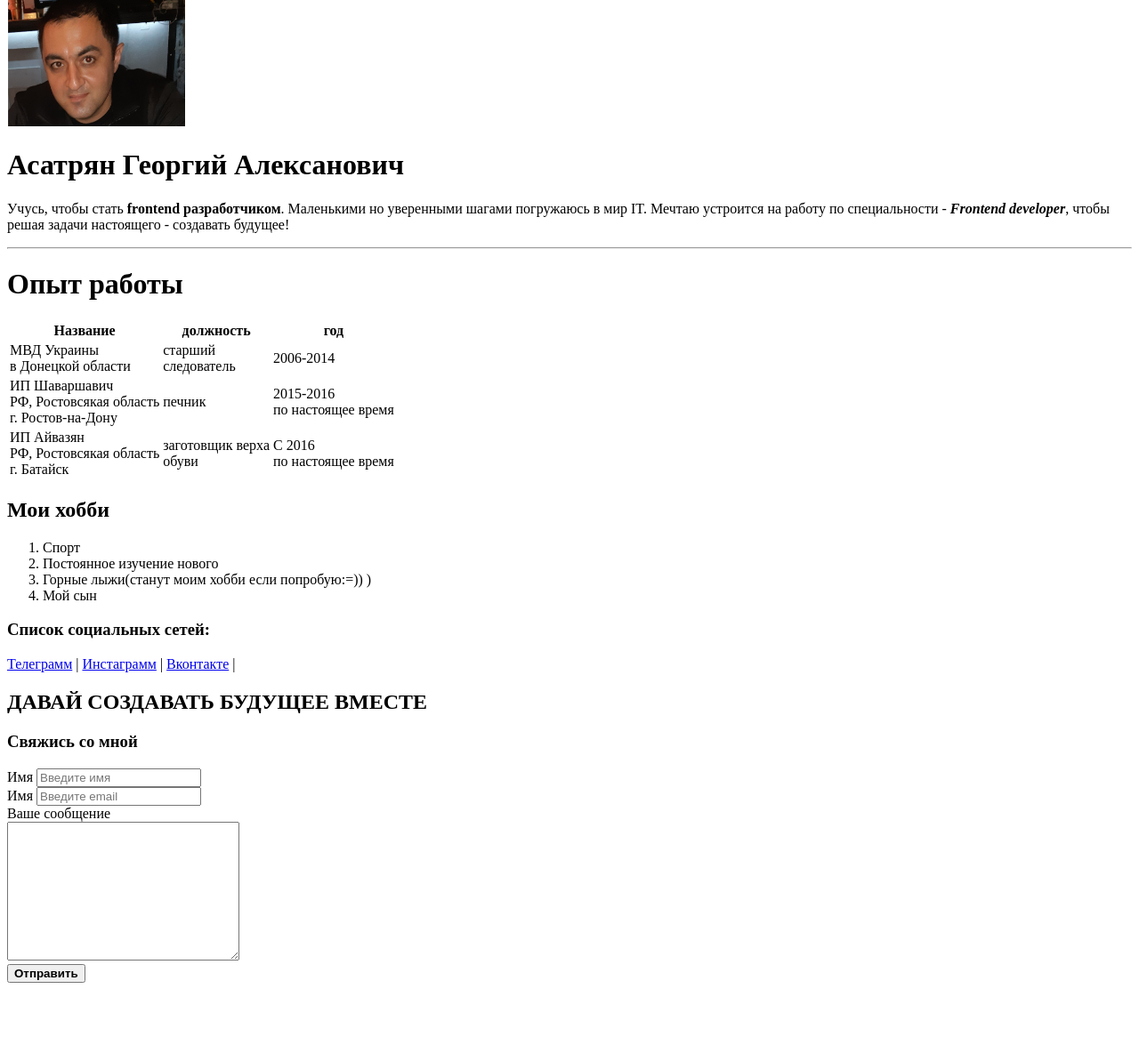
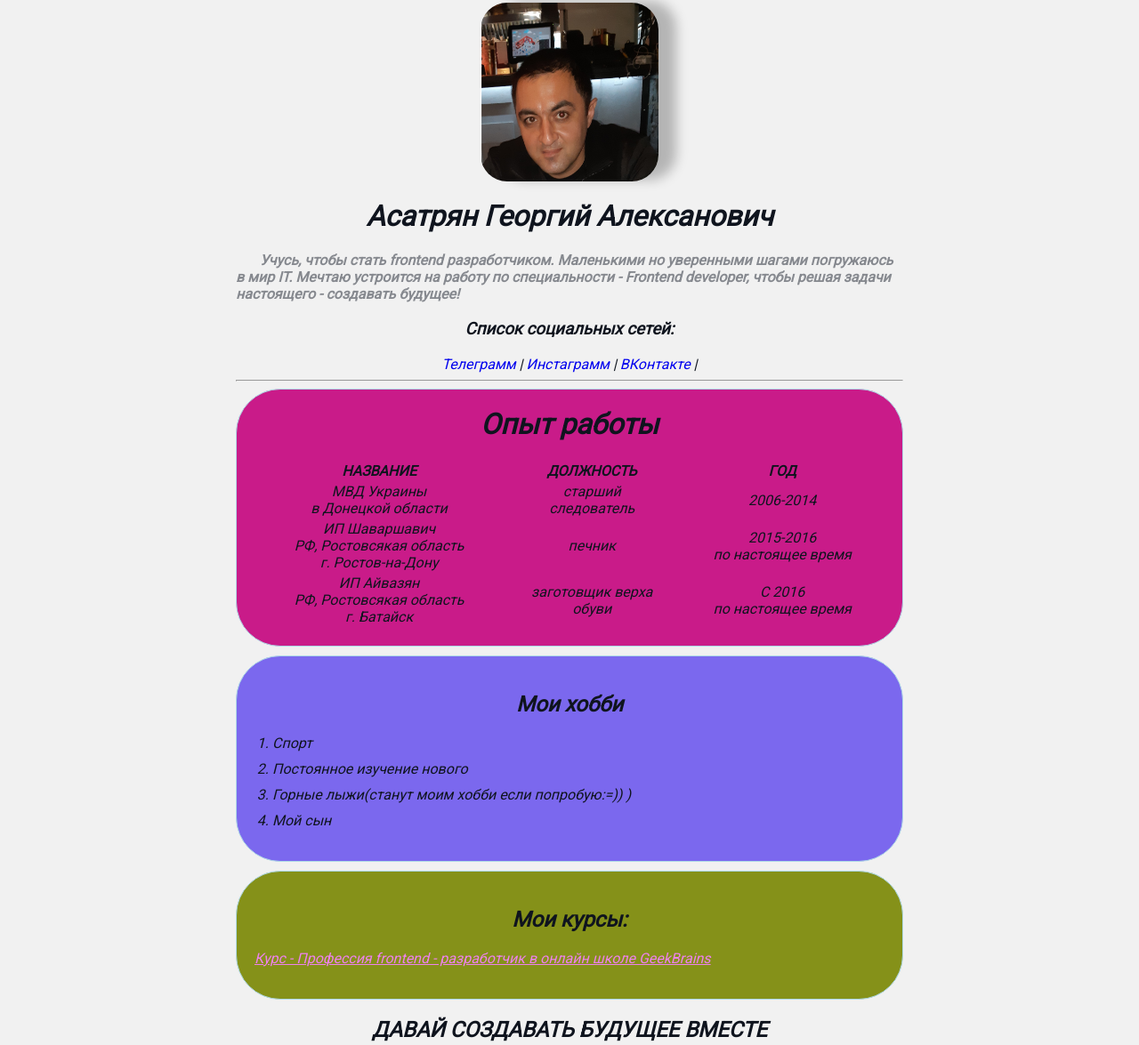
Before and after one commit to GeorgeAsatryan/resume, a plain HTML site: page index_01.html in a window 1280 px wide. Shown: the part 67-1242 px from the top of the page at 89% size. Before the commit the page ends 1180 px from the top, so only its background shows below. Drawn offline with Linux system fonts and the light colour scheme.

Commit message:
Add styles

```diff
--- a/index_01.html
+++ b/index_01.html
@@ -8,29 +8,52 @@
     <title>Document</title>
     <meta name="keywords" content="Asatryan, CV, resume">
     <meta name="description" content="Сайт - резюме Асатряна Георгия">
+    <link rel="stylesheet" href="style.css">
 </head>
 
 <body>
+    <div class="container">
+        <div class="info">
 
-    <img src="imeg_resume.jpg" alt="photo_resume" width="200">
+            <img src="imeg_resume.jpg" alt="photo_resume" class="avatar">
 
+            <div class="info_text">
+                <div class="text">
                     <h1>Асатрян Георгий Алексанович</h1>
-
-    <p>Учусь, чтобы стать <strong>frontend разработчиком</strong>. Маленькими но уверенными шагами погружаюсь в мир IT.
-        Мечтаю устроится на работу по специальности - <strong><em>Frontend developer</em></strong>, чтобы решая задачи
+                </div>
+                <p>Учусь, чтобы стать <strong>frontend разработчиком</strong>. Маленькими но уверенными шагами
+                    погружаюсь в
+                    мир
+                    IT.
+                    Мечтаю устроится на работу по специальности - <strong><em>Frontend developer</em></strong>, чтобы
+                    решая
+                    задачи
                     настоящего - создавать
                     будущее!</p>
+            </div>
+            <div class="account">
+                <h3>Список социальных сетей:</h3>
+
+                <a href="https://web.telegram.org/k/" target="_blank">Телеграмм</a> |
+
+                <a href="https://www.instagram.com/gyry007/" target="_blank">Инстаграмм</a> |
+
+                <a href="https://vk.com/GYRY007?from=address_box" target="_blank">ВКонтакте</a> |
+            </div>
+        </div>
 
         <hr>
 
+        <div class="card bg-violetred">
+
             <h1>Опыт работы</h1>
 
-    <Table>
+            <Table class="table">
                 <thead>
                     <tr>
-                <th>Название</th>
-                <th>должность</th>
-                <th>год</th>
+                        <th>НАЗВАНИЕ</th>
+                        <th>ДОЛЖНОСТЬ</th>
+                        <th>ГОД</th>
                     </tr>
                 </thead>
 
@@ -58,50 +81,56 @@
                     </tr>
                 </tbody>
             </Table>
+        </div>
 
+        <div class="card bg-mediumslateblue">
             <h2>Мои хобби</h2>
 
-    <ol>
+            <ol class="list">
                 <li>Спорт</li>
                 <li>Постоянное изучение нового</li>
                 <li>Горные лыжи(станут моим хобби если попробую:=)) )</li>
                 <li>Мой сын</li>
             </ol>
+        </div>
 
-    <h3>Список социальных сетей:</h3>
+        <div class="card bg-green">
+            <h2>Мои курсы:</h2>
 
-    <a href="https://web.telegram.org/k/" target="_blank">Телеграмм</a> |
+            <Ul class="link-list">
+                <li style="color: #EE82EE; text-decoration: underline;">Курс - Профессия frontend -
+                    разработчик в
+                    онлайн
+                    школе GeekBrains</li>
+            </Ul>
+        </div>
+
+        <h2>ДАВАЙ СОЗДАВАТЬ БУДУЩЕЕ ВМЕСТЕ</h2>
 
 
-    <a href="https://www.instagram.com/gyry007/" target="_blank">Инстаграмм</a> |
-
-
-    <a href="https://vk.com/GYRY007?from=address_box" target="_blank">Вконтакте</a> |
-
-    <h2>ДАВАЙ СОЗДАВАТЬ БУДУЩЕЕ ВМЕСТЕ<h2>
+        <form action="/" class="form">
 
             <h3>Свяжись со мной</h3>
 
-    <form>
-        <div>
+            <div class="form-row">
+                <div class="form-group">
                     <label for="name">Имя</label>
                     <input type="name" id="name" placeholder="Введите имя">
                 </div>
 
-        <div>
+                <div class="form-group">
                     <label for="email">Имя</label>
                     <input type="email" id="email" placeholder="Введите email">
                 </div>
-
-        <div>
+            </div>
+            <div class="form-group">
                 <label for="message">Ваше сообщение</label>
-            <br>
                 <textarea name="message" id="message" cols="30" rows="10"></textarea>
             </div>
 
-       <button type="submit"><strong>Отправить</strong></button>
+            <button type="submit" class="btn"><strong>Отправить</strong></button>
         </form>
-
+    </div>
 </body>
 
 </html>
--- /dev/null
+++ b/style.css
@@ -0,0 +1,178 @@
+@import url('https://fonts.googleapis.com/css2?family=Roboto&display=swap');
+
+.container {
+    max-width: 750px;
+    margin: auto;
+    padding-top: 30px;
+}
+
+@media (max-width: 650px) {
+    .container {
+        font-size: 1rem;
+        padding: 15px;
+        text-align: center;
+    }
+}
+
+.avatar {
+    width: 200px;
+    border-radius: 30px;
+    box-shadow: 20px -2px 13px rgba(0, 0, 0, .25);
+    display: block;
+    margin: 20px auto;
+}
+
+body {
+    font-size: 16px;
+    font-family: 'Roboto', sans-serif;
+    font-weight: normal;
+    font-style: oblique;
+    background: #f1f1f1;
+    color: #0f141e;
+    margin: 20px;
+}
+
+
+.info_text p {
+    font-style: italic;
+    font-weight: bold;
+    color: #86898f;
+    text-indent: 3ch;
+}
+
+.text {
+    text-align: center;
+}
+
+.account {
+    text-align: center;
+}
+
+.card {
+    border: 1px solid LightBlue;
+    border-radius: 50px;
+    padding: 20px;
+    margin-bottom: 10px;
+}
+
+.bg-green {
+    background: #859119;
+    margin-bottom: 10px;
+}
+
+.bg-mediumslateblue {
+    background: #7b68ee;
+    margin-bottom: 10px;
+}
+
+.bg-violetred {
+    background: #c91b89;
+    margin-bottom: 10px;
+    text-align: center;
+}
+
+h1 {
+    margin-top: 0;
+}
+
+h2 {
+    text-align: center;
+}
+
+.btn {
+    background: #000;
+    color: white;
+    padding: 15px 25px;
+    cursor: pointer;
+    font-family: inherit;
+    border-radius: 10px;
+    border: none;
+}
+
+.btn:hover {
+    opacity: 0.7;
+    color: #C71585;
+}
+
+a {
+    cursor: pointer;
+    font-family: inherit;
+    border: none;
+    text-decoration: none;
+    transition: all 0.2s;
+}
+
+a:hover {
+    text-decoration: underline;
+    color: brown;
+    font-size: 2rem;
+}
+
+a:active {
+    color: chartreuse;
+}
+
+.list {
+    padding: 0 20px;
+}
+
+.list li {
+    margin-bottom: 10px;
+}
+
+.link-list {
+    list-style: none;
+    padding: 0;
+}
+
+.link-list li {
+    margin-bottom: 10px;
+}
+
+.table {
+    width: 100%;
+}
+
+.form h3 {
+    text-align: center;
+}
+
+.form-row {
+    margin-bottom: 10px;
+    display: flex;
+}
+
+.form-row .form-group {
+    /* display: inline-block; */
+    margin-right: 20px;
+    width: 50%;
+    /* width: calc(50% - 20px); */
+}
+
+.form-row .form-group:last-child {
+    margin-right: 0;
+}
+
+@media (max-width: 650px) {
+    .form-row {
+        display: block;
+    }
+}
+
+.form-group label {
+    display: block;
+    font-size: 14px;
+    color: #86898f;
+}
+
+.form-group input,
+.form-group textarea {
+    width: 100%;
+    box-sizing: border-box;
+    border: none;
+    background: transparent;
+    border-bottom: 1px solid #ccc;
+    color: #000;
+    padding: 15px 0 10px;
+    outline: none;
+}
```
Lines whose indentation alone changed are shown as unchanged.
